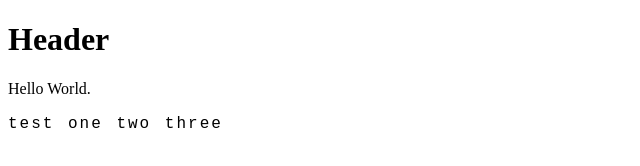
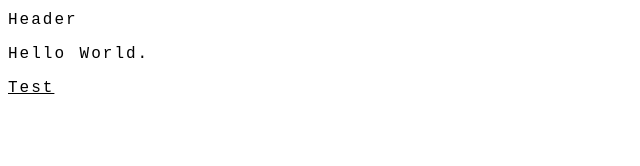
Before and after one commit to mxrauf/mxrauf.github.io, a plain HTML site: page index.html in a window 1280 px wide. Shown: the whole page, without its empty margins (0-640 px from the left). Drawn offline with Linux system fonts and the light colour scheme.

Commit message:
new page

```diff
--- a/css/main.css
+++ b/css/main.css
@@ -1,4 +1,4 @@
-p2{
+*{
     font-family: "Courier New", Courier, monospace;
     font-size: 16px;
     letter-spacing: 2px;
@@ -10,3 +10,7 @@ p2{
     font-variant: normal;
     text-transform: none;
 }
+
+a{
+    text-decoration: underline;
+}
--- a/index.html
+++ b/index.html
@@ -2,14 +2,14 @@
 <html>
 
 <head>
-    <title>Home</title>
+    <title>MXRAUF</title>
     <link rel="stylesheet" href="css/main.css">
 </head>
 
 <body>
     <h1>Header</h1>
     <p>Hello World.</p>
-    <p2>test one two three</p2>
+    <a href="html/test.html">Test</a>
 </body>
 
 </html>
```
Also changed, not shown: html/test.html (added, +1 -0 lines).
